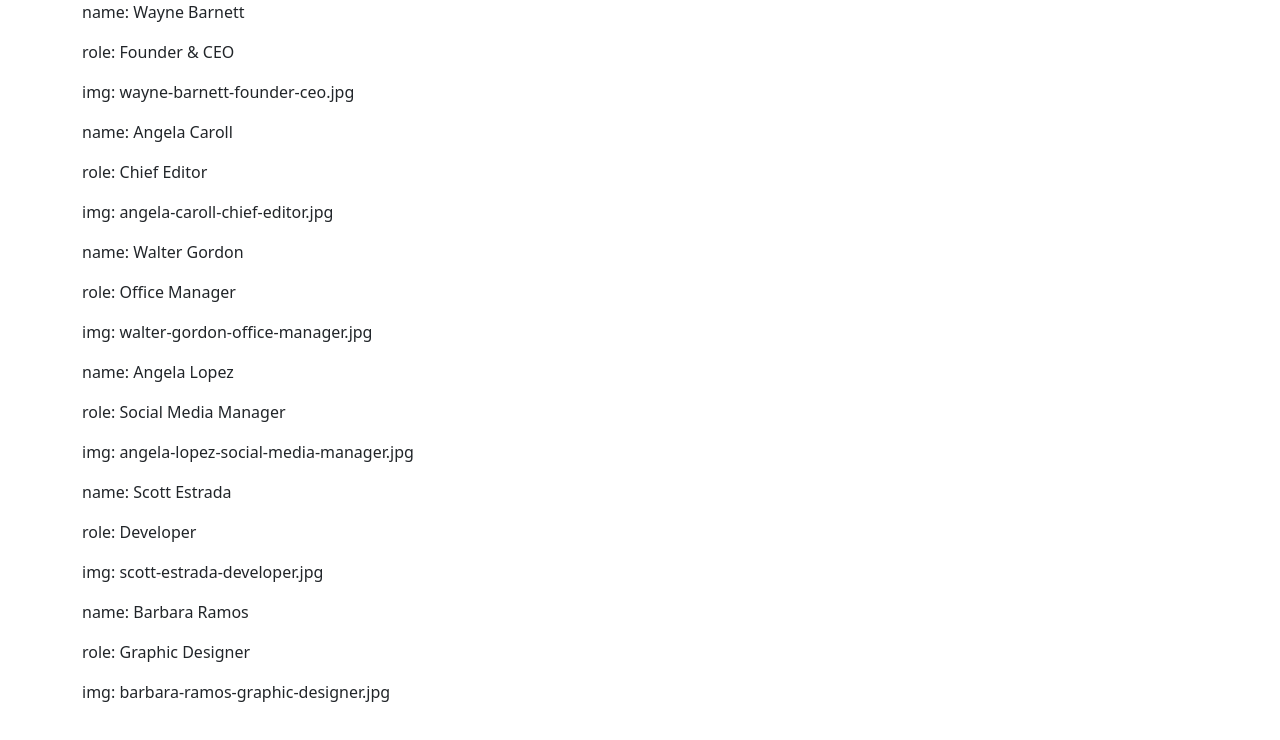
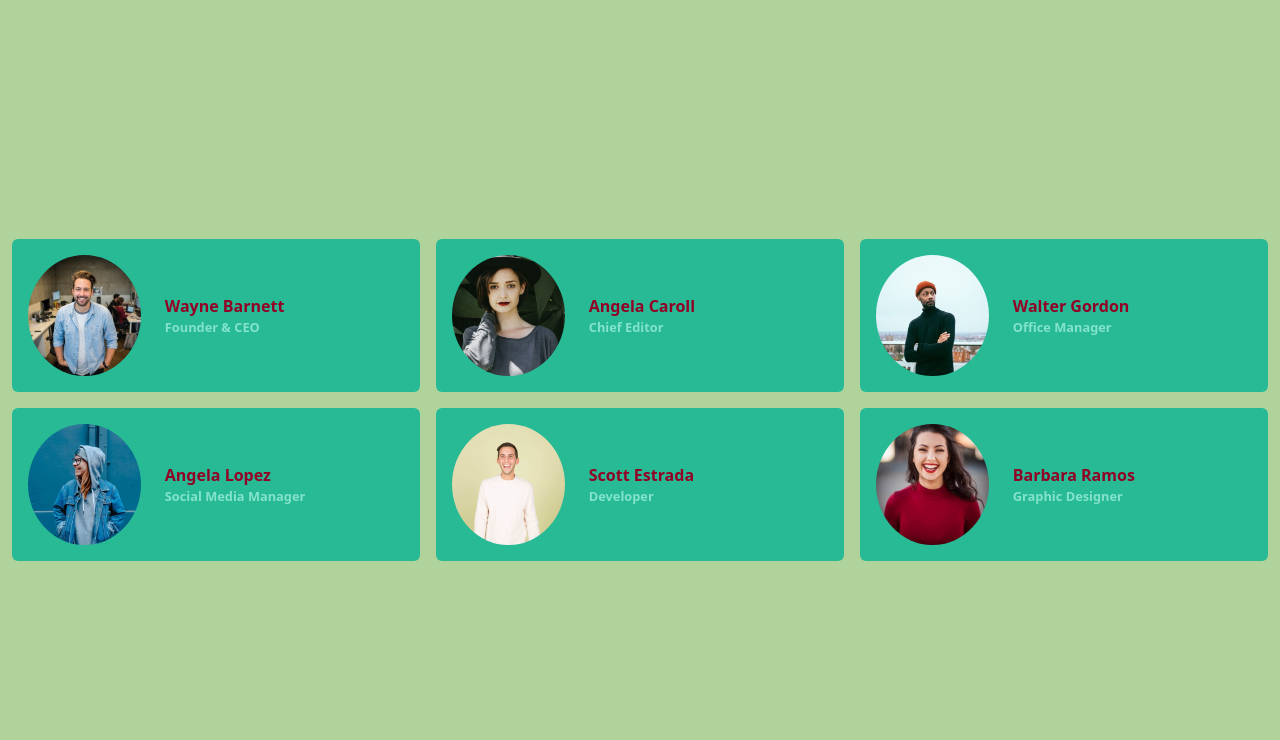
Before and after one commit to GianfrancoGhiani/js-our-team, a plain HTML site: page index.html in a window 1280 px wide. Drawn offline with nearby package versions, Linux system fonts and the light colour scheme.

Commit message:
bonus 1 e 2

```diff
--- a/index.html
+++ b/index.html
@@ -11,7 +11,8 @@
     <title>Our Team</title>
 </head>
 <body>
-    <div id="container" class="container">
+    <div id="container" class="container-fluid d-flex align-items-center justify-content-center">
+        <div id="row" class="row row-cols-3 g-3"></div>
 
 
 
--- a/js/script.js
+++ b/js/script.js
@@ -55,11 +55,33 @@ const ourTeam = [
     }
 
 ]
-const container = document.getElementById('container');
+const page = document.getElementById('container');
+page.setAttribute('style', `background-color:rgba(57, 145, 7, .4); height:100vh`);
+
+const container = document.getElementById('row');
 for (let teamMate of ourTeam){
-    for (let detail in teamMate){
-        const text = document.createElement('p');
-        text.innerText = `${detail}: ${teamMate[detail]}`;
-        container.append(text);
-    }
+    const cardContainer = document.createElement('div');
+        cardContainer.className = 'col'
+        container.append(cardContainer);
+    const card = document.createElement('div');
+        card.className = 'rounded-2 p-3 d-flex align-items-center justify-content-start';
+        card.setAttribute('style', `background-color:#27BA95`);
+        cardContainer.append(card);
+    const img = document.createElement('img');
+        img.setAttribute('src', `./img/${teamMate.img}`);
+        img.setAttribute('max-width', `100%`);
+        img.setAttribute('width', `30%`);
+        img.className = 'rounded-circle';
+        card.append(img);
+    const cardText = document.createElement('div');
+        cardText.className = 'fw-bold mx-4';
+        card.append(cardText);
+    const name = document.createElement('div');
+        name.innerText = `${teamMate.name}`;
+        name.setAttribute('style', `color:#920025`);
+        cardText.append(name);
+    const role = document.createElement('div');
+        role.innerText = `${teamMate.role}`;
+        role.setAttribute('style', `font-size:.8em; color:#84E3CC`);
+        cardText.append(role);
 }
```
